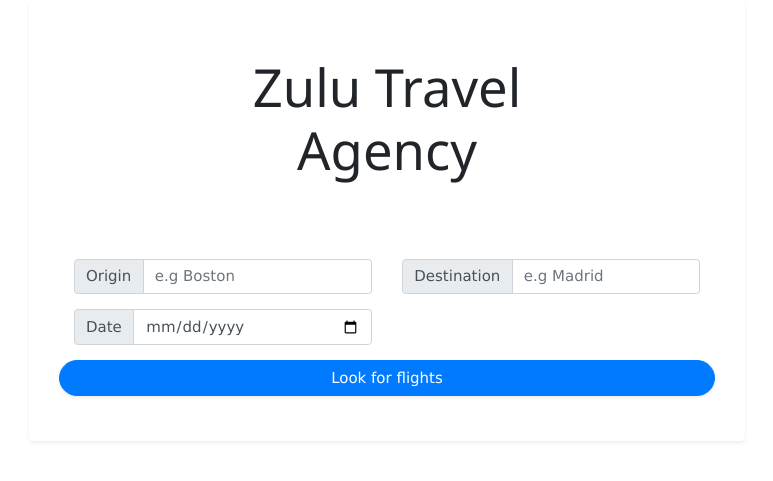
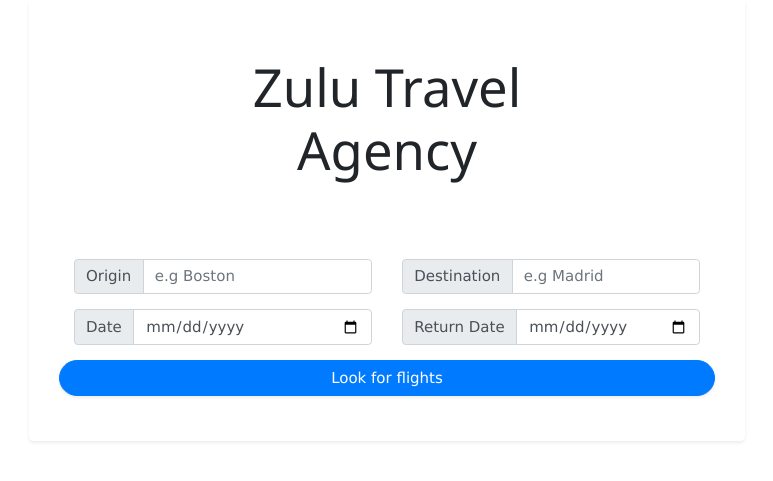
Before and after one commit to rodriguezcorraless/Zulu, a Flask app: template templates/zulu_response.html in a window 1280 px wide. Shown: the top 481 px of the page, without its empty margins (253-1026 px from the left). Run offline with Flask 2, Linux system fonts and the light colour scheme; the template is opened without the code that fills it, so the values that code supplies are empty; some libraries are stand-ins or nearby versions.

Commit message:
Update zulu_response.html
Second date field added to zulu_response.html

```diff
--- a/templates/zulu_response.html
+++ b/templates/zulu_response.html
@@ -84,7 +84,21 @@
                                     <div class="input-group-prepend">
                                         <div class="input-group-text">Date</div>
                                     </div>
-                                    <input type="date" id="date" name="date"
+                                    <input type="date" id="d_date" name="d_date"
+                                        placeholder="" class="form-control"
+                                        oninput="validity.valid||(value='');">
+                                </div>
+                            </div>
+                        </div>
+
+			<div class="col-md-6">
+                            <div class="form-group">
+                                <label class="sr-only" for="inlineFormInputGroupUsername">date</label>
+                                <div class="input-group">
+                                    <div class="input-group-prepend">
+                                        <div class="input-group-text">Return Date</div>
+                                    </div>
+                                    <input type="date" id="r_date" name="r_date"
                                         placeholder="" class="form-control"
                                         oninput="validity.valid||(value='');">
                                 </div>
```
